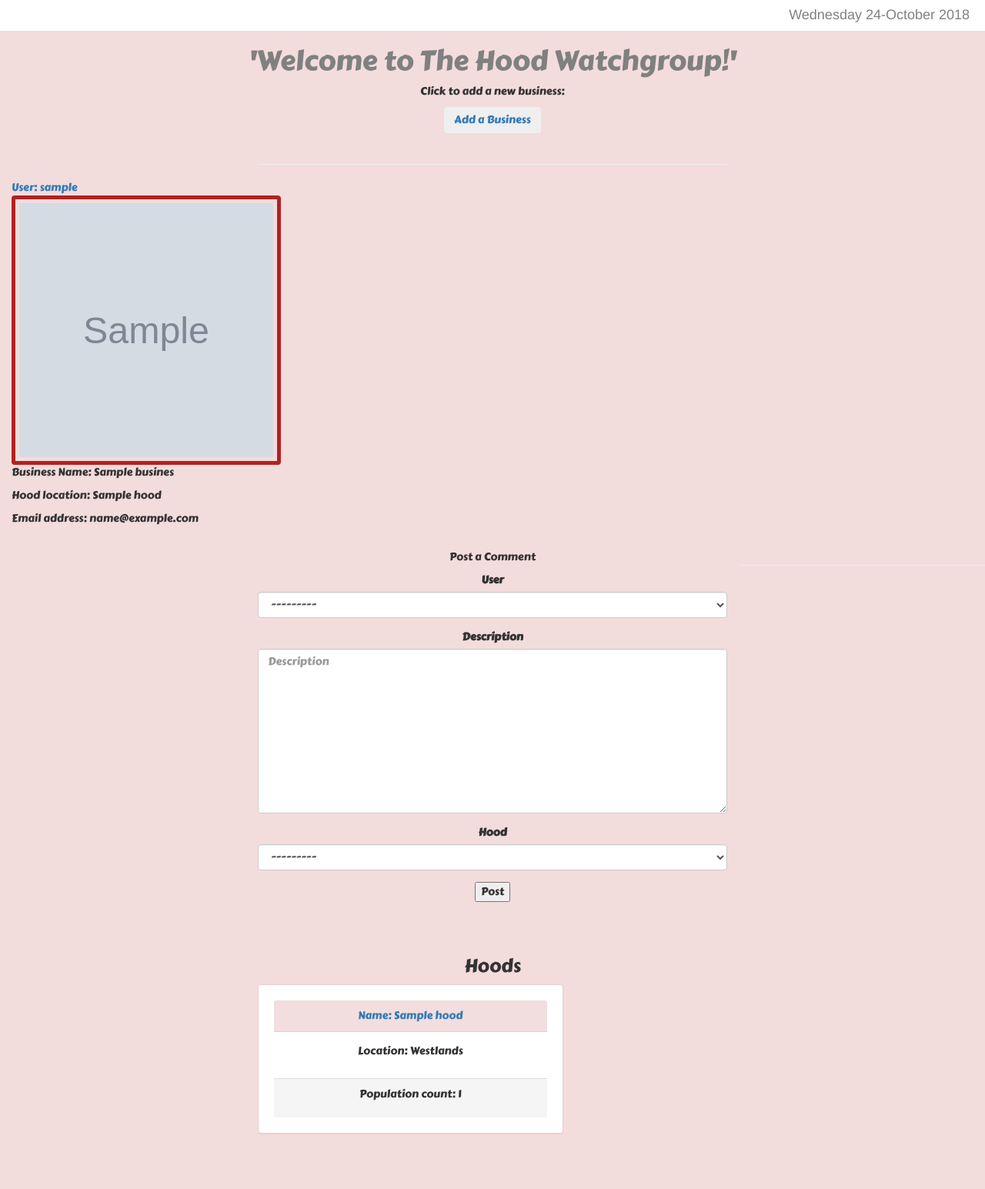
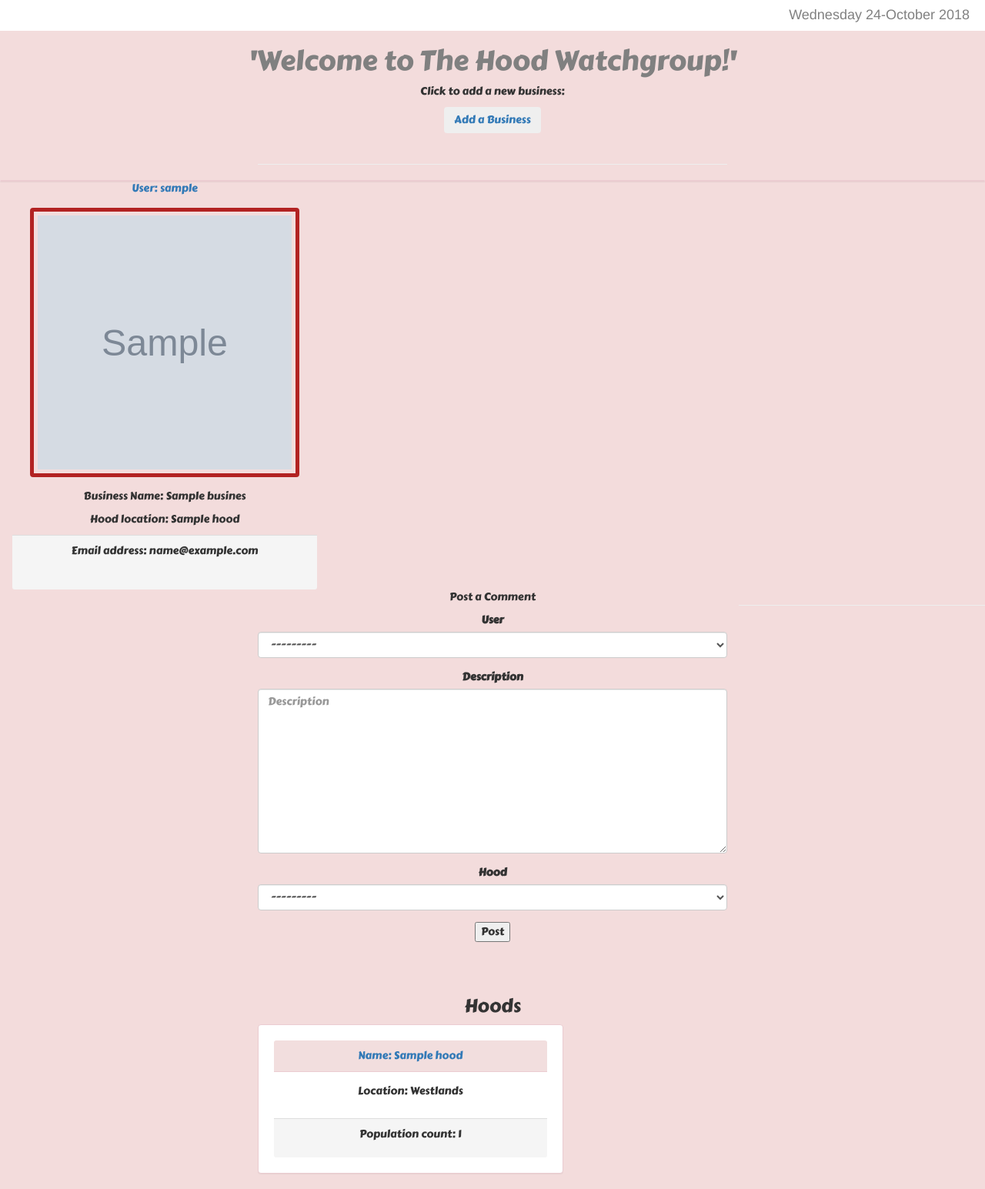
Before and after one commit to Nancy-Muthinzi/ip4-hood-watch, a Django app: page / in a window 1280 px wide. Shown: the whole page at 77% size. Before the commit the page ends 1473 px from the top, so only its background shows below. Run offline with Django 3.2, Linux system fonts and the light colour scheme; a user stored in the database is signed in; tables that the repository leaves empty hold one stand-in row (values such as "Sample post"); grey boxes marked "Sample" are stand-in pictures; some libraries are stand-ins or nearby versions.

Commit message:
use panels to display business

```diff
--- a/hoodwatch/templates/home.html
+++ b/hoodwatch/templates/home.html
@@ -24,16 +24,25 @@
 
     <!-- show businesses -->
     <div class="row">
-
+        <div class="panel panel-danger" style="text-align:center">
             {% for post in business %}
             <div class="col-md-4">
+                <div class="panel-header">
                     <a href="{% url  'profile' post.user.id %}">User: {{post.user}} </a><br>
+                </div>
+                <div class="panel-body">
                     <img src="{{post.image.url}}" width="350px" height="350px" style="border: 5px solid firebrick; border-radius: 4px; padding: 5px;">
+                </div>
+                <div class="panel-content">
                     <p>Business Name: {{post.business_name}}</p>
                     <p>Hood location: {{post.hood}}</p>
+                </div>
+                <div class="panel-footer">
                     <p>Email address: {{post.business_email}}</p><br>
                 </div>
+            </div>
             {% endfor %}
+        </div>
     </div>
 
     <!-- add hood -->
```
Lines whose indentation alone changed are shown as unchanged.
